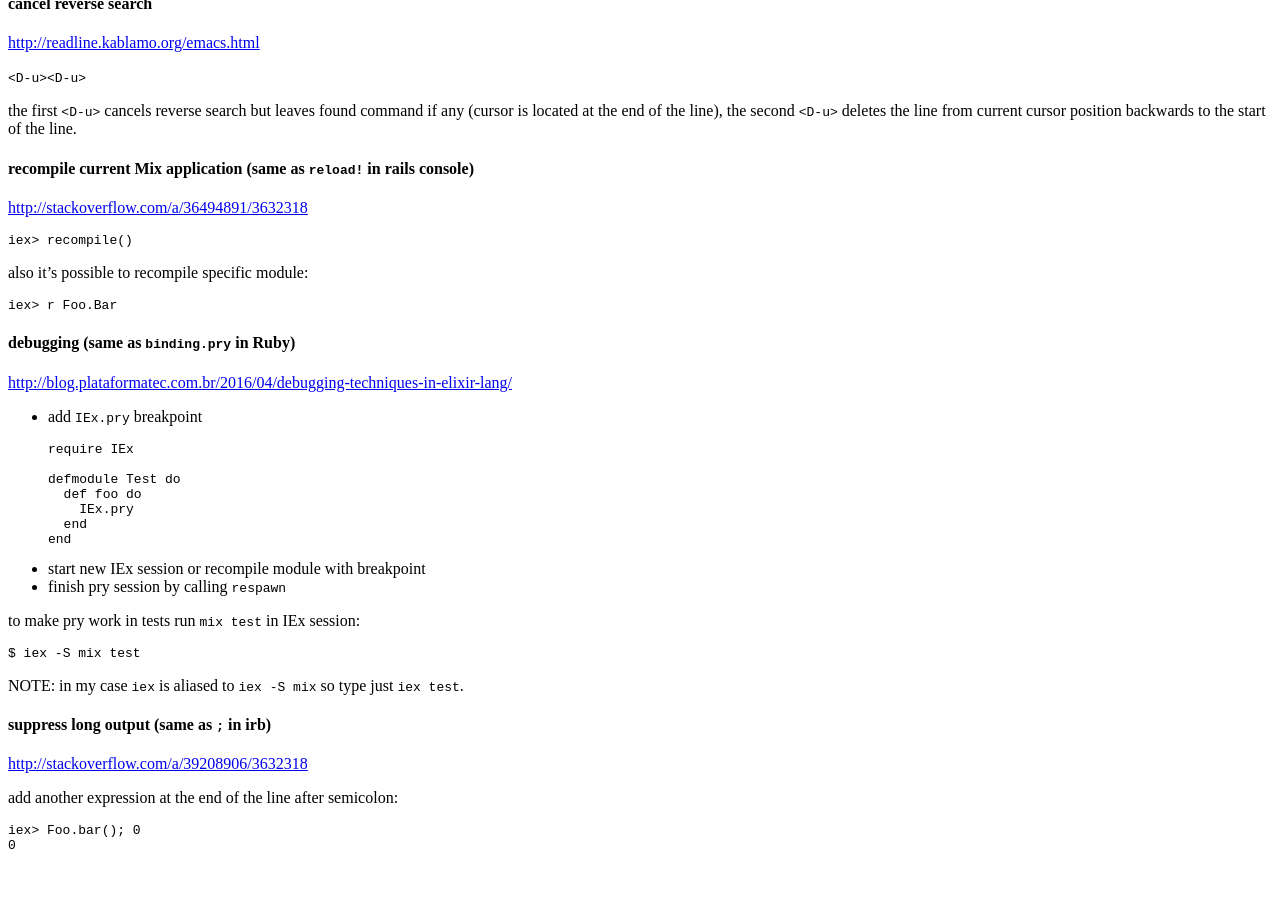
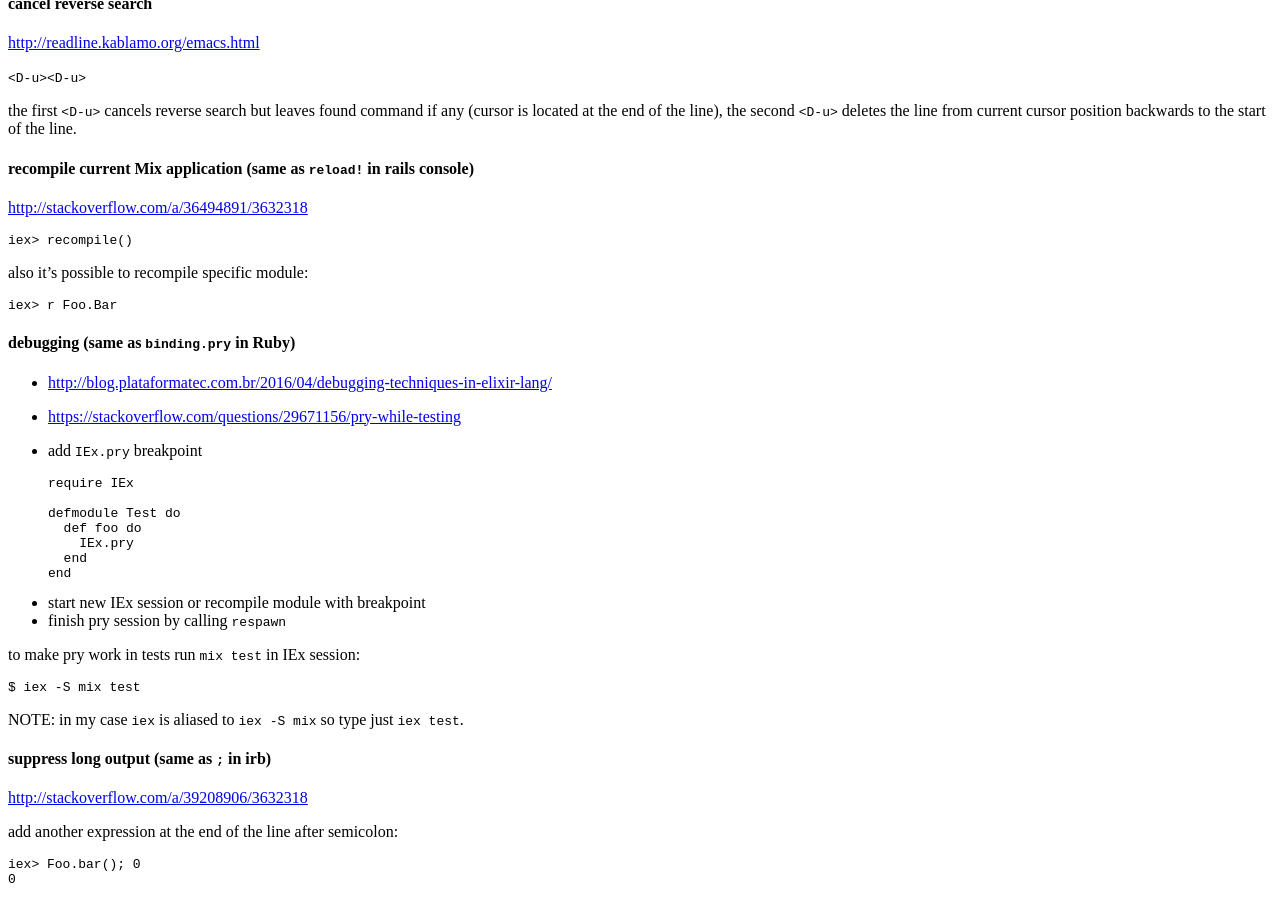
Before and after one commit to tap349/tap349.github.io, a Jekyll site: the page built from _posts/2017-05-21-elixir-tips.md, in a window 1280 px wide and 900 px high, scrolled down 1379 px. Built offline with Jekyll 4.4.1, drawn with Linux system fonts in a browser that asks for light colours; before the commit the page ends 2245 px from its top, so only the background shows below that.

Commit message:
update 2017-05-27_16:50:14

```diff
--- a/_posts/2017-05-21-elixir-tips.md
+++ b/_posts/2017-05-21-elixir-tips.md
@@ -108,7 +108,8 @@ iex> r Foo.Bar
 
 #### debugging (same as `binding.pry` in Ruby)
 
-<http://blog.plataformatec.com.br/2016/04/debugging-techniques-in-elixir-lang/>
+- <http://blog.plataformatec.com.br/2016/04/debugging-techniques-in-elixir-lang/>
+- <https://stackoverflow.com/questions/29671156/pry-while-testing>
 
 - add `IEx.pry` breakpoint
 
```
